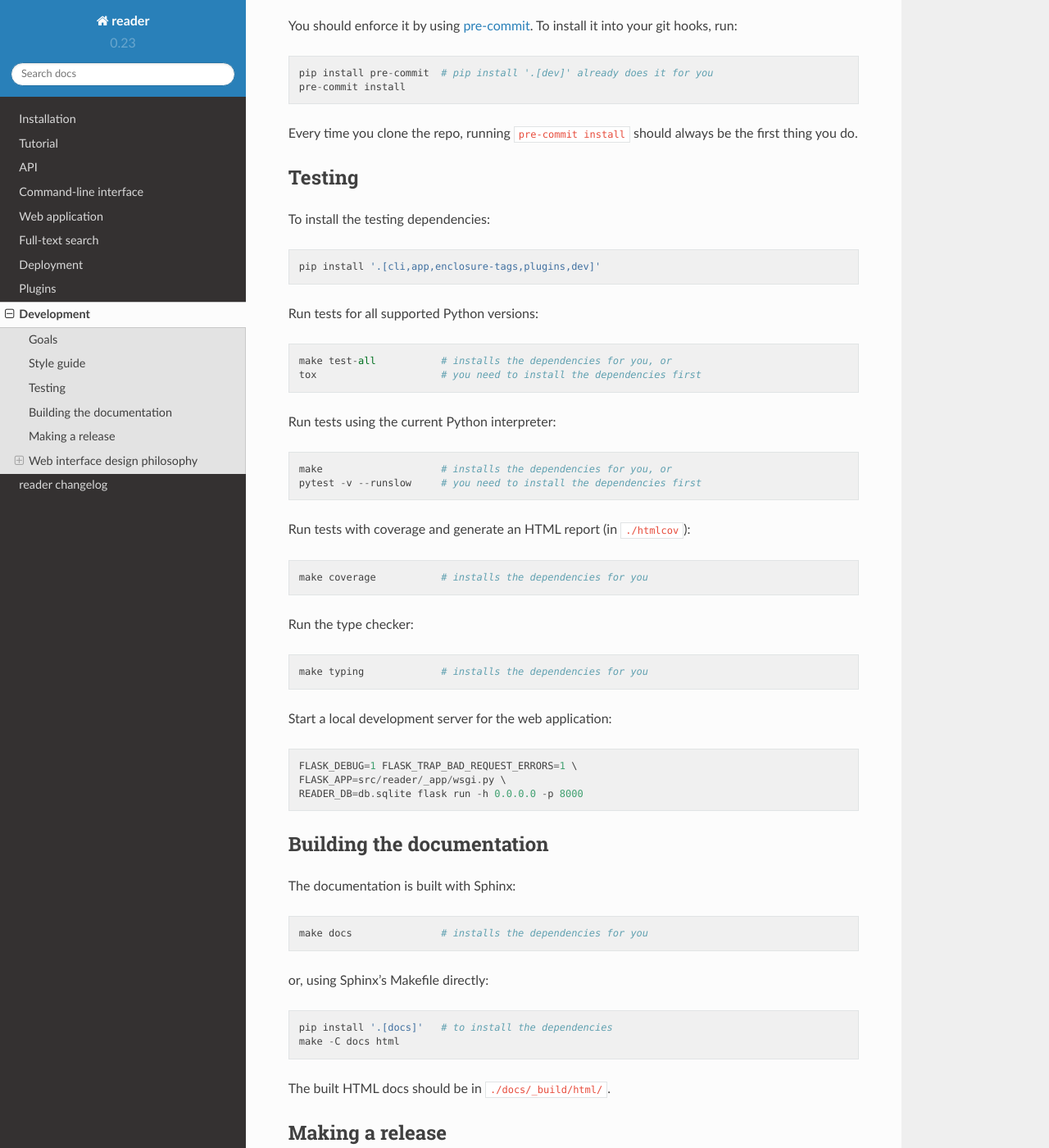
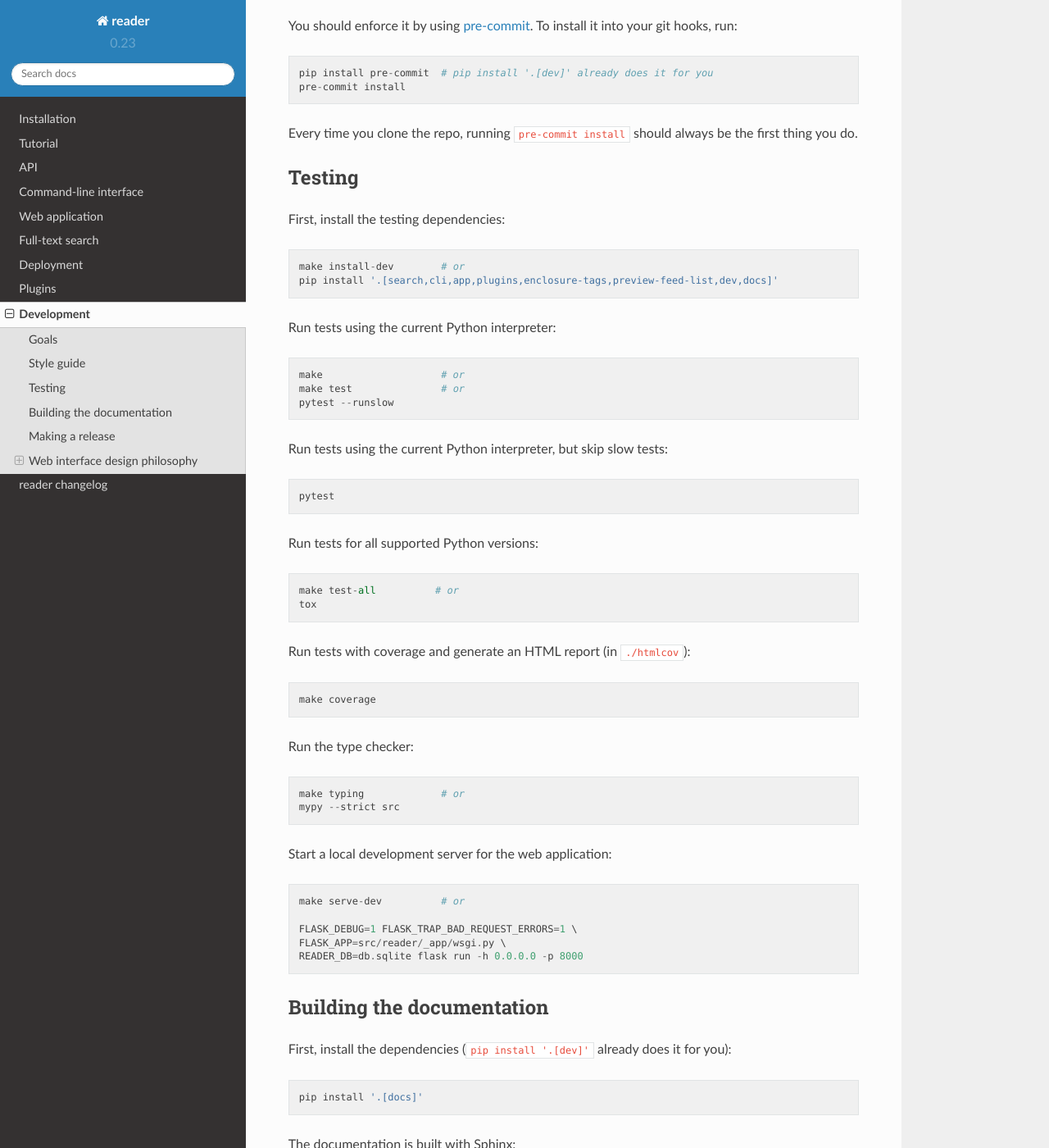
Before and after one commit to Alcides1123/reader, a Sphinx documentation site: the page built from docs/dev.rst, in a window 1280 px wide and 1400 px high, scrolled down 492 px. Shown: the whole window at 82% size. Built offline with Sphinx 7.4.7 and the Read the Docs theme 2.0.0, drawn with Linux system fonts in a browser that asks for light colours; some of the changed text lies outside the part shown.

Commit message:
Clean up make targets and update dev docs.
For #158.

```diff
--- a/docs/dev.rst
+++ b/docs/dev.rst
@@ -35,29 +35,38 @@ the first thing you do.
 Testing
 -------
 
-To install the testing dependencies::
+First, install the testing dependencies::
 
-    pip install '.[cli,app,enclosure-tags,plugins,dev]'
+    make install-dev        # or
+    pip install '.[search,cli,app,plugins,enclosure-tags,preview-feed-list,dev,docs]'
+
+Run tests using the current Python interpreter::
+
+    make                    # or
+    make test               # or
+    pytest --runslow
+
+Run tests using the current Python interpreter, but skip slow tests::
+
+    pytest
 
 Run tests for all supported Python versions::
 
-    make test-all           # installs the dependencies for you, or
-    tox                     # you need to install the dependencies first
-
-Run tests using the current Python interpreter::
-
-    make                    # installs the dependencies for you, or
-    pytest -v --runslow     # you need to install the dependencies first
+    make test-all          # or
+    tox
 
 Run tests with coverage and generate an HTML report (in ``./htmlcov``)::
 
-    make coverage           # installs the dependencies for you
+    make coverage
 
 Run the type checker::
 
-    make typing             # installs the dependencies for you
+    make typing             # or
+    mypy --strict src
 
 Start a local development server for the web application::
+
+    make serve-dev          # or
 
     FLASK_DEBUG=1 FLASK_TRAP_BAD_REQUEST_ERRORS=1 \
     FLASK_APP=src/reader/_app/wsgi.py \
@@ -67,14 +76,14 @@ Start a local development server for the web application::
 Building the documentation
 --------------------------
 
+First, install the dependencies (``pip install '.[dev]'`` already does it for you)::
+
+    pip install '.[docs]'
+
 The documentation is built with Sphinx::
 
-    make docs               # installs the dependencies for you
-
-or, using Sphinx's Makefile directly::
-
-    pip install '.[docs]'   # to install the dependencies
-    make -C docs html
+    make docs               # or
+    make -C docs html       # using Sphinx's Makefile directly
 
 The built HTML docs should be in ``./docs/_build/html/``.
 
```
Also changed, not shown: other parts of docs/dev.rst (+5 -1 lines), 1 other file.
